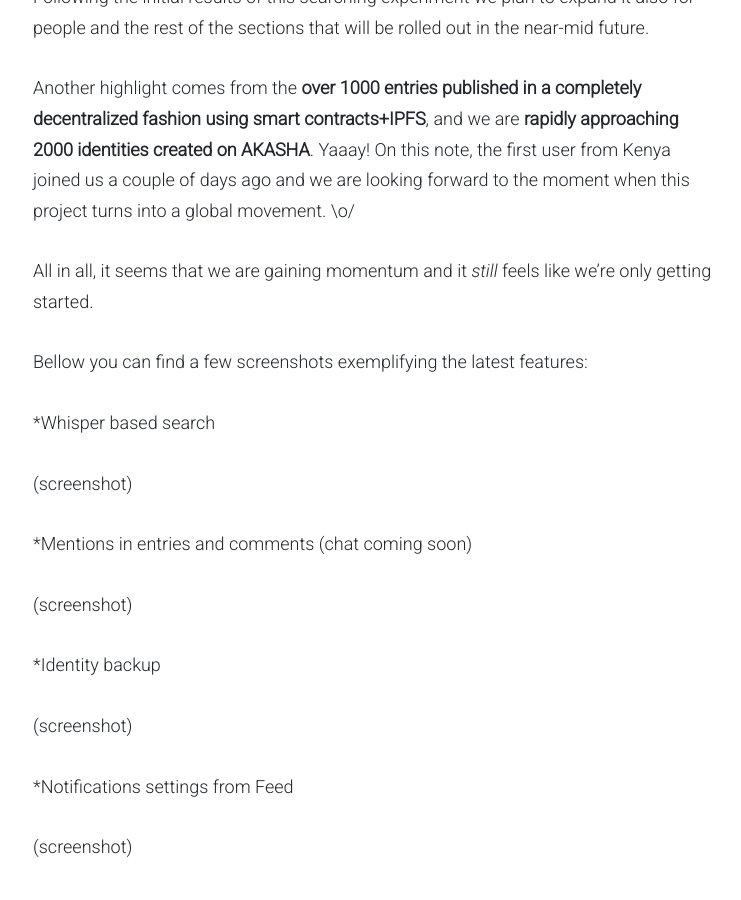
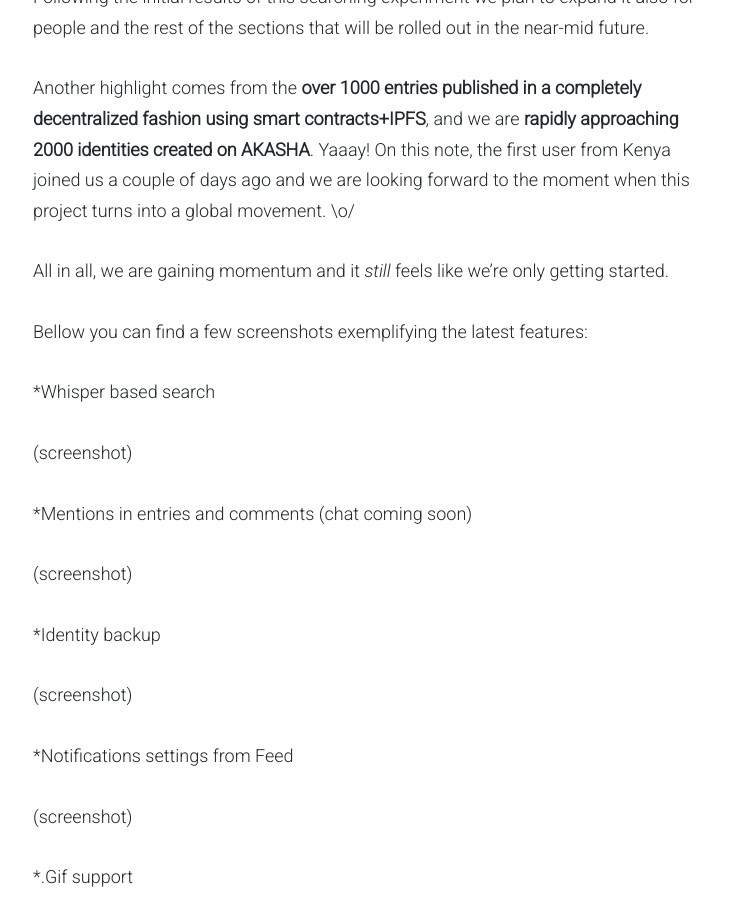
Before and after one commit to AKASHAorg/blog.akasha.world, a Jekyll site: the page built from _posts/2017-02-22-seeking-whispers.md, in a window 1280 px wide and 900 px high, scrolled down 1225 px. Shown: the whole window, without its empty margins (267-1008 px from the left). Built offline with Jekyll 4.4.1, drawn with Linux system fonts in a browser that asks for light colours; comment, search, counter and statistics services are not loaded.

Commit message:
Update 2017-02-22-seeking-whispers.md

```diff
--- a/_posts/2017-02-22-seeking-whispers.md
+++ b/_posts/2017-02-22-seeking-whispers.md
@@ -20,7 +20,7 @@ Following the initial results of this searching experiment we plan to expand it
 
 Another highlight comes from the **over 1000 entries published in a completely decentralized fashion using smart contracts+IPFS**, and we are **rapidly approaching 2000 identities created on AKASHA**. Yaaay! On this note, the first user from Kenya joined us a couple of days ago and we are looking forward to the moment when this project turns into a global movement. \o/
 
-All in all, it seems that we are gaining momentum and it *still* feels like we’re only getting started.
+All in all, we are gaining momentum and it *still* feels like we’re only getting started.
 
 Bellow you can find a few screenshots exemplifying the latest features:
 
```
